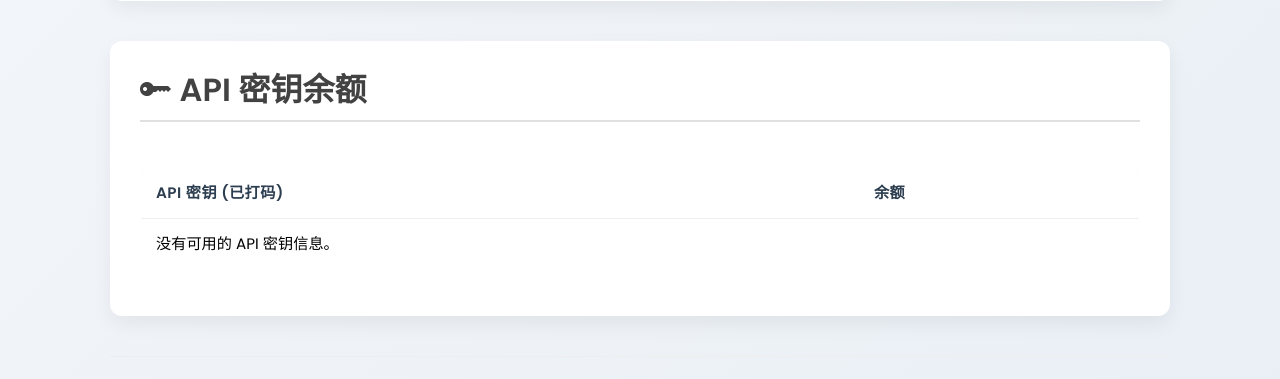
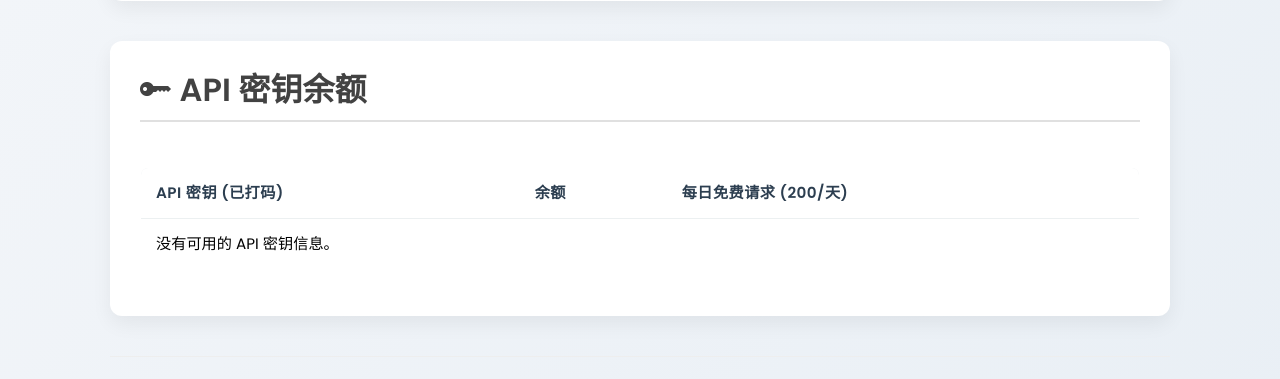
Before and after one commit to handsomelong922/openrouter1, a Flask app: page / in a window 1280 px wide. Shown: the part 583-962 px from the top of the page. Run offline with Flask 3, Linux system fonts and the light colour scheme; some libraries are stand-ins or nearby versions.

Commit message:
Implement daily free request limit tracking for API keys
- Add free request counting mechanism for API keys
- Introduce daily reset functionality for free request counts
- Update index page to display free request usage
- Implement request limit enforcement for free tier users
- Add logging for free request tracking and reset events

```diff
--- a/app.py
+++ b/app.py
@@ -19,6 +19,35 @@
 API_ENDPOINT = "https://openrouter.ai/api/v1/auth/key"
 TEST_MODEL_ENDPOINT = "https://openrouter.ai/api/v1/chat/completions"
 MODELS_ENDPOINT = "https://openrouter.ai/api/v1/models"
+
+# 添加免费请求统计
+FREE_REQUESTS_LIMIT = 200  # 每日免费请求限制
+free_requests_count = {}  # 用于存储每个API密钥的免费请求计数
+last_reset_date = None  # 用于跟踪上次重置计数的日期
+
+def reset_free_requests_if_needed():
+    """每天重置免费请求计数"""
+    global last_reset_date, free_requests_count
+    current_date = datetime.now().date()
+
+    if last_reset_date != current_date:
+        free_requests_count = {}  # 重置所有计数
+        last_reset_date = current_date
+        logging.info("已重置所有API密钥的免费请求计数")
+
+def increment_free_requests(api_key):
+    """增加API密钥的免费请求计数"""
+    reset_free_requests_if_needed()
+    if api_key not in free_requests_count:
+        free_requests_count[api_key] = 0
+    free_requests_count[api_key] += 1
+    return free_requests_count[api_key]
+
+def get_free_requests_count(api_key):
+    """获取API密钥的免费请求计数"""
+    reset_free_requests_if_needed()
+    return free_requests_count.get(api_key, 0)
+
 def requests_session_with_retries(
     retries=3, backoff_factor=0.3, status_forcelist=(500, 502, 504)
 ):
@@ -436,7 +465,7 @@
         tpd = sum(token_counts_day)
 
     key_balances = []
-    all_keys = list(chain(*key_status.values())) # Get all keys from all statuses
+    all_keys = list(chain(*key_status.values()))
     with concurrent.futures.ThreadPoolExecutor(max_workers=10000) as executor:
         future_to_key = {executor.submit(get_credit_summary, key): key for key in all_keys}
         for future in concurrent.futures.as_completed(future_to_key):
@@ -444,11 +473,20 @@
             try:
                 credit_summary = future.result()
                 balance = credit_summary.get("total_balance") if credit_summary else "获取失败"
-                key_balances.append({"key": obfuscate_key(key), "balance": balance})
+                # 添加免费请求计数到返回数据中
+                free_requests = get_free_requests_count(key)
+                key_balances.append({
+                    "key": obfuscate_key(key),
+                    "balance": balance,
+                    "free_requests": free_requests
+                })
             except Exception as exc:
                 logging.error(f"获取 KEY {obfuscate_key(key)} 余额信息失败: {exc}")
-                key_balances.append({"key": obfuscate_key(key), "balance": "获取失败"})
-
+                key_balances.append({
+                    "key": obfuscate_key(key),
+                    "balance": "获取失败",
+                    "free_requests": get_free_requests_count(key)
+                })
 
     return render_template('index.html', rpm=rpm, tpm=tpm, rpd=rpd, tpd=tpd, key_balances=key_balances) # Render template instead of jsonify
 
@@ -566,6 +604,15 @@
             return jsonify({
                 "error": "No available API key for this request type or all keys have reached their limits"
             }), 429
+
+        # 检查免费请求限制
+        if request_type == "free":
+            current_count = increment_free_requests(api_key)
+            if current_count > FREE_REQUESTS_LIMIT:
+                logging.warning(f"API密钥 {obfuscate_key(api_key)} 已达到每日免费请求限制")
+                return jsonify({
+                    "error": "Daily free request limit exceeded"
+                }), 429
 
         headers = {
             "Authorization": f"Bearer {api_key}",
--- a/templates/index.html
+++ b/templates/index.html
@@ -189,6 +189,7 @@
             <tr>
               <th>API 密钥 (已打码)</th>
               <th>余额</th>
+              <th>每日免费请求 (200/天)</th>
             </tr>
           </thead>
           <tbody>
@@ -196,11 +197,12 @@
             <tr>
               <td class="text-break">{{ key_balance.key }}</td>
               <td>{{ key_balance.balance }}</td>
+              <td>{{ key_balance.free_requests|default(0) }}/200</td>
             </tr>
             {% endfor %}
             {% if not key_balances %}
             <tr>
-              <td colspan="2">没有可用的 API 密钥信息。</td>
+              <td colspan="3">没有可用的 API 密钥信息。</td>
             </tr>
             {% endif %}
           </tbody>
```
